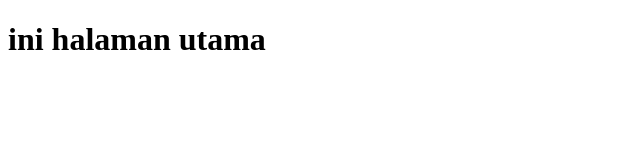
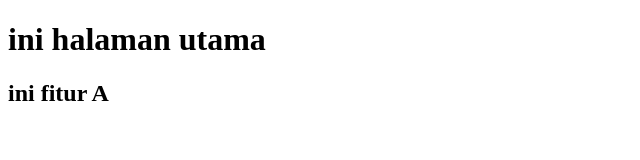
Before and after one commit to gabisaCSS/soal-eksplorasi, a plain HTML site: page index.html in a window 1280 px wide. Shown: the whole page, without its empty margins (0-640 px from the left). Drawn offline with Linux system fonts and the light colour scheme.

Commit message:
tambah tag h2 fitur a

```diff
--- a/index.html
+++ b/index.html
@@ -7,5 +7,6 @@
 </head>
 <body>
     <h1>ini halaman utama</h1>
+    <h2>ini fitur A</h2>
 </body>
 </html>
```
